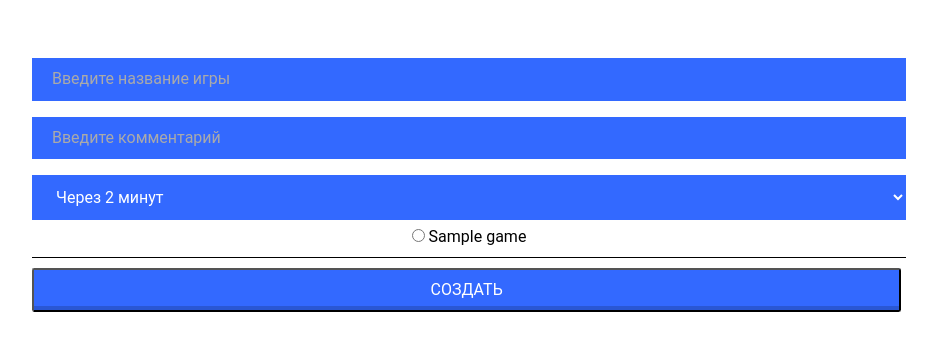
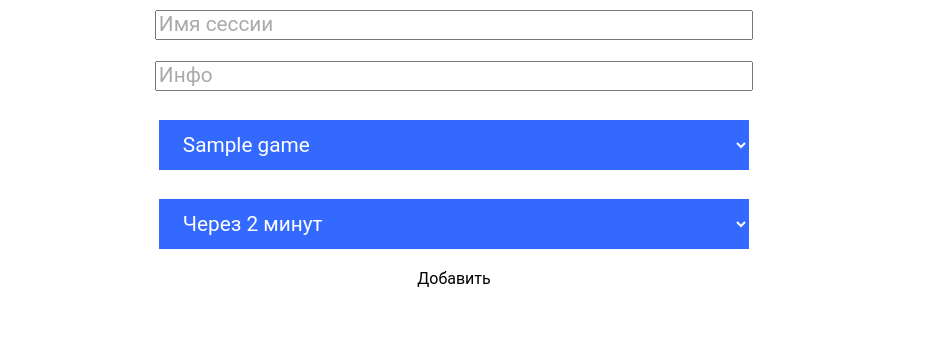
Before and after one commit to PavPar/casino, a PHP site: page /pages/createGame.php in a window 1280 px wide. Shown: the part 45-396 px from the top of the page, without its empty margins (186-1123 px from the left). Run offline with PHP 8.4, Linux system fonts and the light colour scheme; the visitor is signed in with stand-in values (Sample User, id 1); tables that the repository leaves empty or names only in its code hold one stand-in row (values such as "Sample post").

Commit message:
fix: BugFix

```diff
--- a/blocks/form/form.css
+++ b/blocks/form/form.css
@@ -5,4 +5,6 @@
     display: flex;
     flex-direction: column;
     position: relative;
+    /* justify-content: center; */
+    align-items: center;
 }
--- a/pages/admin/add-value.php
+++ b/pages/admin/add-value.php
@@ -22,7 +22,6 @@
 
             <?php echo(getValTPL(getData('table_name', true)))?>
 
-            <button class="button button_type-home" value="">ADD</button>
         </section>
         <nav class="navbar navbar_position-right">
             <section class="profile">
--- a/pages/createGame.php
+++ b/pages/createGame.php
@@ -3,6 +3,24 @@
 include "../php/index_tpl.php";
 checkAuth("./userLogin.php");
 $games = getGames();
+
+function addOption($row, $field_id, $field_name)
+{
+    return ' <option value="' . $row[$field_id] . '">' . $row[$field_name] . '</option>';
+}
+
+function getListOptions($table_name, $field_id, $field_name)
+{
+    $result = getAllFromTable($table_name);
+
+    $res = '';
+    while ($row = $result->fetch_assoc()) {
+        $res = $res . addOption($row, $field_id, $field_name);
+    }
+
+    return $res;
+}
+
 ?>
 <!DOCTYPE html>
 <html lang="ru">
@@ -21,29 +39,29 @@
     </form>
     </header>
     <div class='join-container'>
-        <form class="form join-form form-flex" name="create">
-          <input type="text" name="name" placeholder="Введите название игры" required>
-          <input type="text" name="desc" placeholder="Введите комментарий" required>
-          <select id="time" name="time" required>
+
+        <form class="form form_type-admin" name="formReg" action="../php/createGame.php">
+                <input class="form__input" placeholder="Имя сессии" name="name" required>
+                <input class="form__input" placeholder="Инфо" name="info">
+
+                <select  class="form__input" name="game_id">
+                <?php echo(getListOptions('game', 'game_id','game_name')) ?>
+
+                </select>
+                 <select class="form__input" name="time" required>
             <option value="120">Через 2 минут</option>
             <option value="300">Через 5 минут</option>
             <option value="900">Через 15 минут</option>
             <option value="1800">Через полчаса</option>
             <option value="3600">Через час</option>
           </select>
-          <?php
-            foreach ($games as $game) {
-              echo '<div><input type="radio" name="game" value="'.$game['game_slug'].'" onclick="radioHandler(this);" required>
-              <label for="'.$game['game_slug'].'">'.$game['game_name'].'</label></div>';
-            }
-          ?>
-          <div class="bottom-border-margin"></div>
-          <button type='submit' class='good_button'  formaction="../php/createGame.php">Создать</button>
+                <button class="button button_type-home" type="submit">Добавить</button>
             </form>
+
         <?php
 $games = getGames();
 foreach ($games as $game) {
-            echo "<div class='game-desc' id='". $game['game_slug'] ."' style='display:none'>";
+    echo "<div class='game-desc' id='" . $game['game_slug'] . "' style='display:none'>";
     setGameDescTPL('', '', $game['game_name'], $game['rules'], $game['game_slug']);
     echo '</div>';
 }
--- a/php/createGame.php
+++ b/php/createGame.php
@@ -4,13 +4,13 @@
   checkAuth("./userLogin.php");
   consolelog(json_encode($_REQUEST));
   if (null === getData("name")
-  || null === getData("desc")
+  || null === getData("info")
   || null === getData("time")
-  || null === getData("game")) {
+  || null === getData("game_id")) {
     echo 'ujdyj';
   } else {
     $time = floor(time() / 60) * 60 + getData("time");
-    createSession(getData("name"), getData("desc"), getData("game"), $time);
+    createSession(getData("name"), getData("info"), getGameSlug(getData('game_id',true)), $time);
     //header("Location: ../index.php");
   }
 ?>
--- a/php/createSession.php
+++ b/php/createSession.php
@@ -1,6 +1,10 @@
 <?php
 include "./db.php";
 
-if(createSession(getData('name',true), getData('info',true),getData('game_id',true))){
+$time = floor(time() / 60) * 60 + getData('time',true);
+
+// createSession($session_name, $session_info, $game_slug, $time)
+
+if(createSession(getData('name',true), getData('info',true), getGameSlug(getData('game_id',true)), $time)){
     echo('сессия создана');
 }
--- a/php/db.php
+++ b/php/db.php
@@ -193,8 +193,9 @@ function getSessions()
 {
     return getMultipleRowsArr(doQuerry('SELECT * FROM session order by LENGTH(state) '));
 }
-function getSessionsByTime($from, $to) {
-    return getMultipleRowsArr(doQuerry('SELECT * FROM session where starts_at BETWEEN '.$from.' AND '.$to));
+function getSessionsByTime($from, $to)
+{
+    return getMultipleRowsArr(doQuerry('SELECT * FROM session where starts_at BETWEEN ' . $from . ' AND ' . $to));
 }
 
 function getGameInfo($game_id)
@@ -202,7 +203,8 @@ function getGameInfo($game_id)
     return arrayFromRes(getFromTable('game', 'game_id', $game_id));
 }
 
-function getSessionPlayers($session_id) {
+function getSessionPlayers($session_id)
+{
     return getArrayRows(doQuerry('SELECT * FROM user_session JOIN user ON user_session.session_id = ' . $session_id . '  AND user.id=user_session.user_id'));
 }
 
@@ -219,10 +221,17 @@ function maxPlayers($session_id)
     return $gameInfo['max_users'];
 }
 
+function getGameSlug($game_id)
+{
+    return arrayFromRes(getFromTable('game', 'game_id', $game_id))['game_slug'];
+}
+
 //Создать игру
 function createSession($session_name, $session_info, $game_slug, $time)
 {
-    return doQuerry('INSERT INTO session VALUES(session_id,' . getGameID($game_slug) . ',' . "'open'" . ',' . arrToString(array($session_name, $session_info)) .', '. $time .')');
+    // echo(getGameID($game_slug));
+    // print_r('INSERT INTO session VALUES(session_id,' . getGameID($game_slug) . ',' . arrToString(array('open', $session_name, $session_info)) . ', ' . $time . ')');
+    return doQuerry('INSERT INTO session VALUES(session_id,' . getGameID($game_slug) . ',' . "'open'" . ',' . arrToString(array($session_name, $session_info)) . ', ' . $time . ')');
 }
 
 function checkSessionForState($session_id, $state)
@@ -351,7 +360,7 @@ function getJsonFromRes($res)
 function getArrayRows($res)
 {
     $rows = array();
-    while($row = $res->fetch_assoc()) {
+    while ($row = $res->fetch_assoc()) {
         $rows[] = $row;
     }
     return $rows;
@@ -386,13 +395,13 @@ function sessionStart($session)
     global $conn;
     $session_id = $session['session_id'];
     $gameInfo = getGameInfo($session['game_id']);
-    consolelog('"'.__DIR__.'"');
-    include __DIR__ . "/games/".$gameInfo['game_slug'].".php";
+    consolelog('"' . __DIR__ . '"');
+    include __DIR__ . "/games/" . $gameInfo['game_slug'] . ".php";
     try {
         setSessionState($session_id, 'closed');
         $userData = getSessionUsers($session_id);
 
-        if (!validateSession($session, $gameInfo, count($userData))) { return; }
+        if (!validateSession($session, $gameInfo, count($userData))) {return;}
 
         $class = getGameClass($gameInfo['game_slug']);
         $gameResults = $class->run($userData);
@@ -416,12 +425,13 @@ function sessionStart($session)
 
 function deleteValueFromTable($table_name, $key, $value)
 {
-    doQuerry('DELETE FROM ' . $table_name . ' WHERE ' . $key . ' = ' . $value);
+    return doQuerry('DELETE FROM ' . $table_name . ' WHERE ' . $key . ' = ' . $value);
 }
 
 // createSession("test", "final test_2","50/50");
 // setSessionState(4, getStateID('open'));
-function consolelog($data) {
-    echo '<script>console.log(' . $data .')</script>';
+function consolelog($data)
+{
+    echo '<script>console.log(' . $data . ')</script>';
 }
 // createSession("2", "3","rip_money");
```
Also changed, not shown: pages/admin/admin.html (+1 -13 lines), php/delete-value.php (+8 -1 lines), templates/admin/forms/session.tpl (+8 -1 lines). Lines whose indentation alone changed are shown as unchanged.
